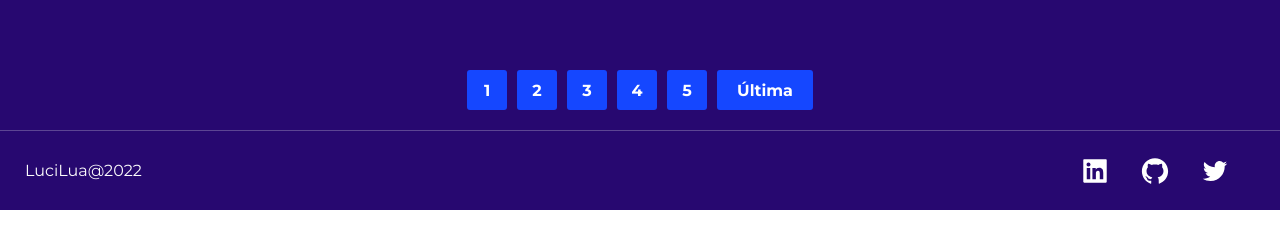
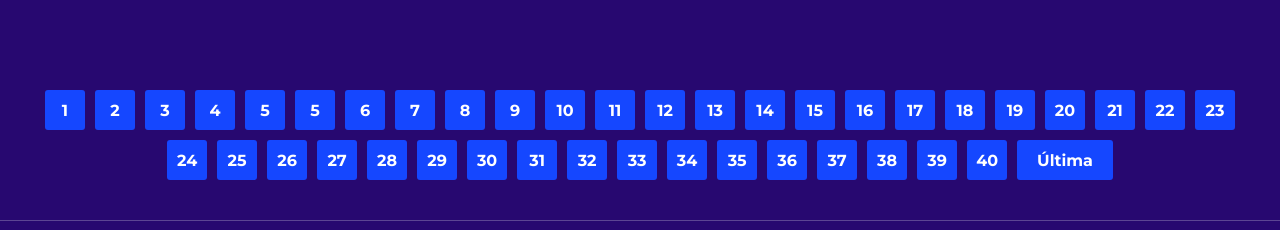
Before and after one commit to LuciLua/pokedex, a Next.js app: page / in a window 1280 px wide. Shown: the part 1185-1415 px from the top of the page. Built offline with nearby package versions, Linux system fonts and the light colour scheme; no server answers.

Commit message:
:star2: page navigator works

```diff
--- a/src/components/Main/Main.tsx
+++ b/src/components/Main/Main.tsx
@@ -5,7 +5,7 @@ import PokemonModal from "./PokemonModal/PokemonModal"
 import { pokemonTypes } from "../../pokemonTypes"
 import MorePages from "./MorePages/MorePages"
 
-function Main({ mainPokemon, pokemonList, setModal, modal, setPokemonData, pokemonData }) {
+function Main({ mainPokemon, pokemonList, setModal, modal, setPokemonData, pokemonData,setPage, page }) {
 
     return (
         <>
@@ -33,7 +33,7 @@ function Main({ mainPokemon, pokemonList, setModal, modal, setPokemonData, pokem
                 />
             ) : null
             }
-            <MorePages />
+            <MorePages setPage={setPage} page={page} />
         </>
     )
 }
--- a/src/components/Main/MorePages/MorePages.module.scss
+++ b/src/components/Main/MorePages/MorePages.module.scss
@@ -1,12 +1,14 @@
 .containerMorePages{
     width: 100%;
     height: 50px;
+    height: fit-content;
 
     background-color: var(--secondary-color);
 
     display: flex;
     justify-content: center;
     align-items: center;
+
 
     padding: 40px;
 }
@@ -17,6 +19,9 @@
     display: flex;
     align-items: center;
     justify-content: center;
+
+    flex-wrap: wrap;
+
 
     gap: 10px;
 }
--- a/src/components/Main/MorePages/MorePages.tsx
+++ b/src/components/Main/MorePages/MorePages.tsx
@@ -1,14 +1,66 @@
+import usePokemon from '../../../hooks/usePokemon'
 import styles from './MorePages.module.scss'
 
-function MorePages(){
-    return(
+function MorePages({ setPage, page }) {
+    function choicePage(num) {
+
+        // const offset = 9 * (num - 1);
+        // const URL = `https://pokeapi.co/api/v2/pokemon?offset=${offset}&limit=9`;
+
+        // usePokemon(URL)
+
+        // console.log(URL)
+
+        setPage(num)
+        console.log(page)
+
+
+    }
+
+    return (
         <div className={styles.containerMorePages}>
             <ul>
-                <li>1</li>
-                <li>2</li>
-                <li>3</li>
-                <li>4</li>
-                <li>5</li>
+                <li onClick={() => choicePage(1)}>1</li>
+                <li onClick={() => choicePage(2)}>2</li>
+                <li onClick={() => choicePage(3)}>3</li>
+                <li onClick={() => choicePage(4)}>4</li>
+                <li onClick={() => choicePage(5)}>5</li>
+                <li onClick={() => choicePage(5)}>5</li>
+                <li onClick={() => choicePage(6)}>6</li>
+                <li onClick={() => choicePage(7)}>7</li>
+                <li onClick={() => choicePage(8)}>8</li>
+                <li onClick={() => choicePage(9)}>9</li>
+                <li onClick={() => choicePage(10)}>10</li>
+                <li onClick={() => choicePage(11)}>11</li>
+                <li onClick={() => choicePage(12)}>12</li>
+                <li onClick={() => choicePage(13)}>13</li>
+                <li onClick={() => choicePage(14)}>14</li>
+                <li onClick={() => choicePage(15)}>15</li>
+                <li onClick={() => choicePage(16)}>16</li>
+                <li onClick={() => choicePage(17)}>17</li>
+                <li onClick={() => choicePage(18)}>18</li>
+                <li onClick={() => choicePage(19)}>19</li>
+                <li onClick={() => choicePage(20)}>20</li>
+                <li onClick={() => choicePage(21)}>21</li>
+                <li onClick={() => choicePage(22)}>22</li>
+                <li onClick={() => choicePage(23)}>23</li>
+                <li onClick={() => choicePage(24)}>24</li>
+                <li onClick={() => choicePage(25)}>25</li>
+                <li onClick={() => choicePage(26)}>26</li>
+                <li onClick={() => choicePage(27)}>27</li>
+                <li onClick={() => choicePage(28)}>28</li>
+                <li onClick={() => choicePage(29)}>29</li>
+                <li onClick={() => choicePage(30)}>30</li>
+                <li onClick={() => choicePage(31)}>31</li>
+                <li onClick={() => choicePage(32)}>32</li>
+                <li onClick={() => choicePage(33)}>33</li>
+                <li onClick={() => choicePage(34)}>34</li>
+                <li onClick={() => choicePage(35)}>35</li>
+                <li onClick={() => choicePage(36)}>36</li>
+                <li onClick={() => choicePage(37)}>37</li>
+                <li onClick={() => choicePage(38)}>38</li>
+                <li onClick={() => choicePage(39)}>39</li>
+                <li onClick={() => choicePage(40)}>40</li>
                 <li>Última</li>
             </ul>
         </div>
--- a/src/pages/index.tsx
+++ b/src/pages/index.tsx
@@ -11,6 +11,7 @@ function Home() {
   const [pokemonList, setPokemonList] = useState<any>([]);
   const [modal, setModal] = useState(false);
   const [pokemonData, setPokemonData] = useState<Pokemon>();
+  const [page, setPage] = useState(1);
 
   useEffect(() => {
     // pikachu
@@ -22,9 +23,9 @@ function Home() {
 
   useEffect(() => {
     (async () => {
-      setPokemonList(await fetchPokemonList(1));
+      setPokemonList(await fetchPokemonList(page));
     })();
-  }, []);
+  }, [page]);
 
   return (
     <div className={styles.container}>
@@ -37,6 +38,9 @@ function Home() {
 
         mainPokemon={mainPokemon}
         pokemonList={pokemonList}
+
+        setPage={setPage}
+        page={page}
       />
     </div>
   );
```
